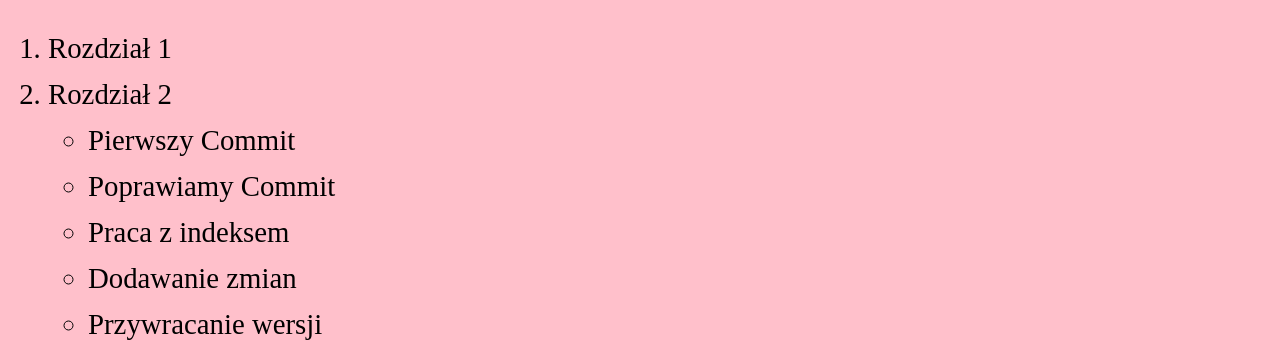
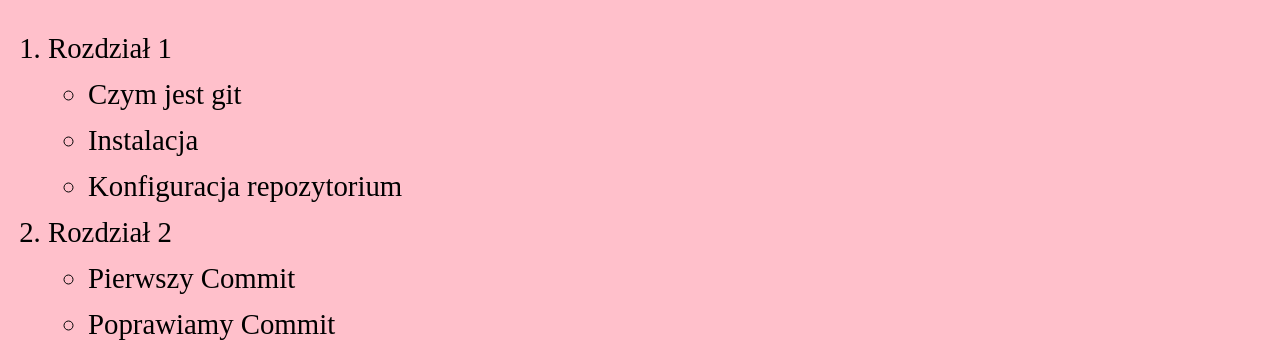
Before and after one commit to SnovyDesigns/gitstrona, a plain HTML site: page index.html in a window 1280 px wide. Shown: the part 447-800 px from the top of the page. Drawn offline with Linux system fonts and the light colour scheme.

Commit message:
Spis treści - podstawy

```diff
--- a/index.html
+++ b/index.html
@@ -24,6 +24,11 @@
 			<h2>Spis treści</h2>
 			<ol>
 				<li>Rozdział 1</li>
+					<ul>
+						<li>Czym jest git</li>
+						<li>Instalacja</li>
+						<li>Konfiguracja repozytorium</li>
+					</ul>
 				<li>Rozdział 2</li>
 					<ul>
 						<li>Pierwszy Commit</li>
```
